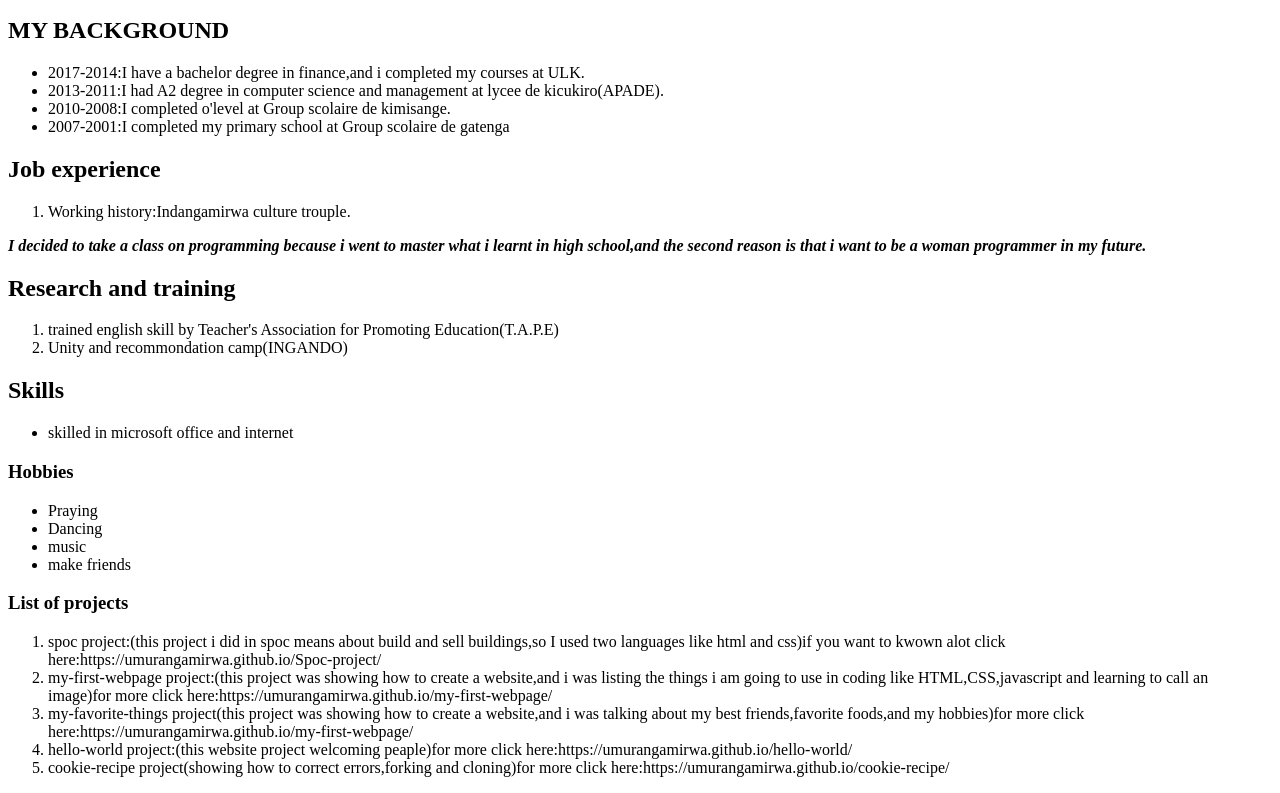
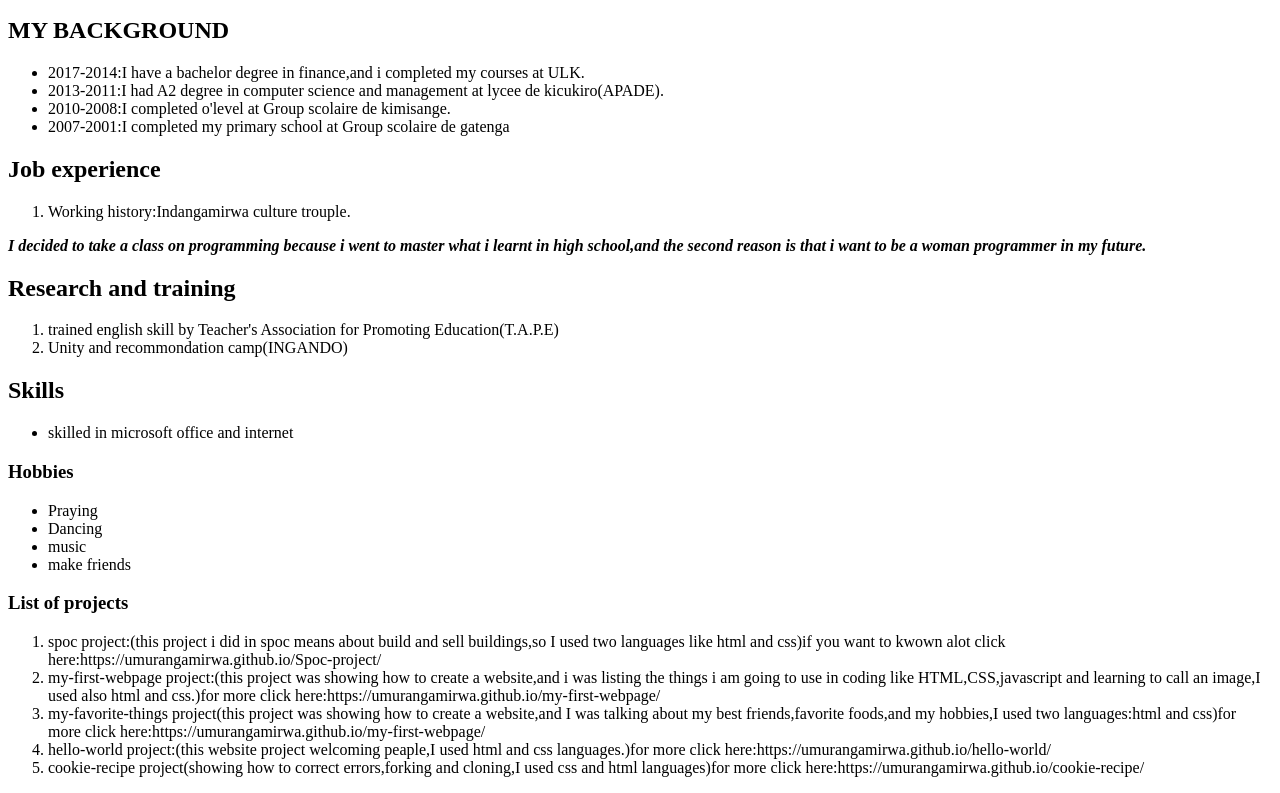
Before and after one commit to umurangamirwa/portfolio, a plain HTML site: page index.html in a window 1280 px wide. Shown: the part 736-1529 px from the top of the page. Drawn offline with Linux system fonts and the light colour scheme.

Commit message:
add the update of project lists

```diff
--- a/index.html
+++ b/index.html
@@ -22,7 +22,6 @@
                     <li>Marital status:Single</li>
                 </ul>
                 </div>
-                <h2></h2>
                 <h2>About me</h2>
                 <div id="MY BACKGROUND">
                     <h2>MY BACKGROUND</h2>
@@ -69,10 +68,10 @@
                     <h3>List of projects</h3>
                     <ol>
                         <li>spoc project:(this project i did in spoc means about build and sell buildings,so I used two languages like html and css)if you want to kwown alot click here:https://umurangamirwa.github.io/Spoc-project/</li>
-                        <li>my-first-webpage project:(this project was showing how to create a website,and i was listing the things i am going to use in coding like HTML,CSS,javascript and learning to call an image)for more click here:https://umurangamirwa.github.io/my-first-webpage/</li>
-                        <li>my-favorite-things project(this project was showing how to create a website,and i was talking about my best friends,favorite foods,and my hobbies)for more click here:https://umurangamirwa.github.io/my-first-webpage/</li>
-                        <li>hello-world project:(this website project welcoming peaple)for more click here:https://umurangamirwa.github.io/hello-world/</li>
-                        <li>cookie-recipe project(showing how to correct errors,forking and cloning)for more click here:https://umurangamirwa.github.io/cookie-recipe/</li>
+                        <li>my-first-webpage project:(this project was showing how to create a website,and i was listing the things i am going to use in coding like HTML,CSS,javascript and learning to call an image,I used also html and css.)for more click here:https://umurangamirwa.github.io/my-first-webpage/</li>
+                        <li>my-favorite-things project(this project was showing how to create a website,and I was talking about my best friends,favorite foods,and my hobbies,I used two languages:html and css)for more click here:https://umurangamirwa.github.io/my-first-webpage/</li>
+                        <li>hello-world project:(this website project welcoming peaple,I used html and css languages.)for more click here:https://umurangamirwa.github.io/hello-world/</li>
+                        <li>cookie-recipe project(showing how to correct errors,forking and cloning,I used css and html languages)for more click here:https://umurangamirwa.github.io/cookie-recipe/</li>
                     </ol>
                 </div>
                 </div>
```
